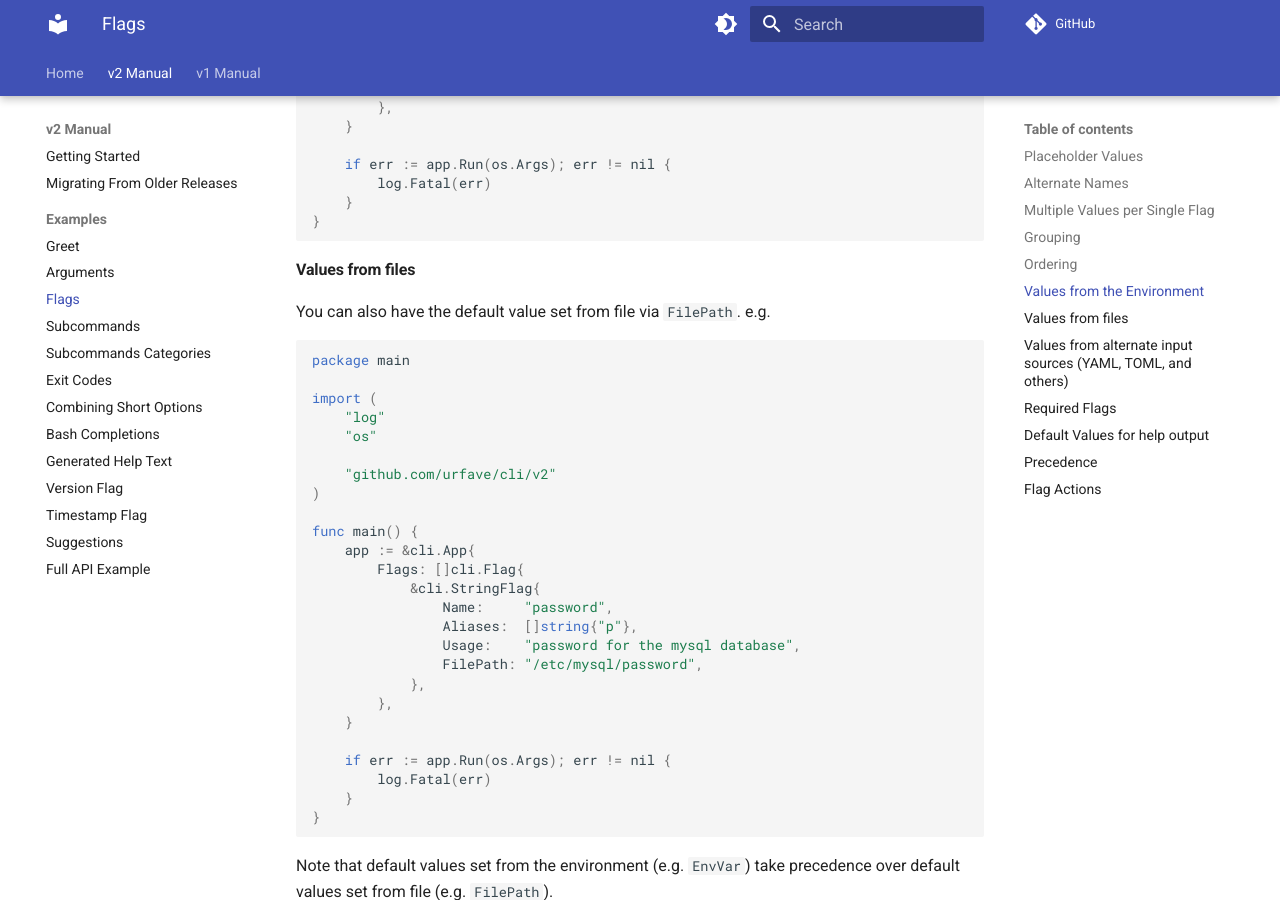
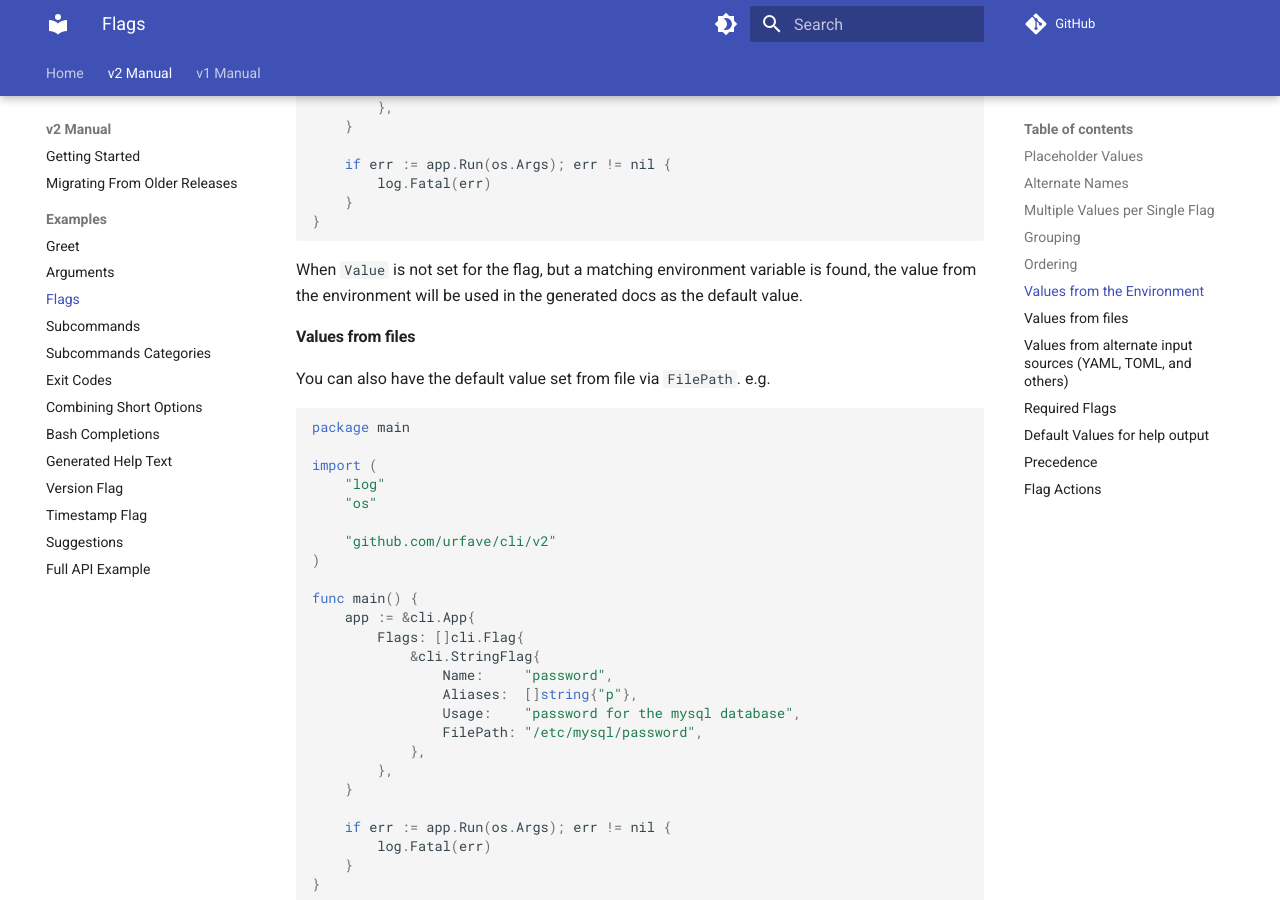
Before and after one commit to urfave/cli, an MkDocs documentation site: the page built from docs/v2/examples/flags.md, in a window 1280 px wide and 900 px high, scrolled down 8113 px. Built offline with MkDocs 1.6.1 and Material for MkDocs 9.7.7, drawn with Linux system fonts in a browser that asks for light colours; comment, search, counter and statistics services are not loaded.

Commit message:
Docs: Mention value from env as default value

````diff
--- a/docs/v2/examples/flags.md
+++ b/docs/v2/examples/flags.md
@@ -470,6 +470,8 @@ func main() {
 }
 ```
 
+When `Value` is not set for the flag, but a matching environment variable is found, the value from the environment will be used in the generated docs as the default value.
+
 #### Values from files
 
 You can also have the default value set from file via `FilePath`.  e.g.
````
